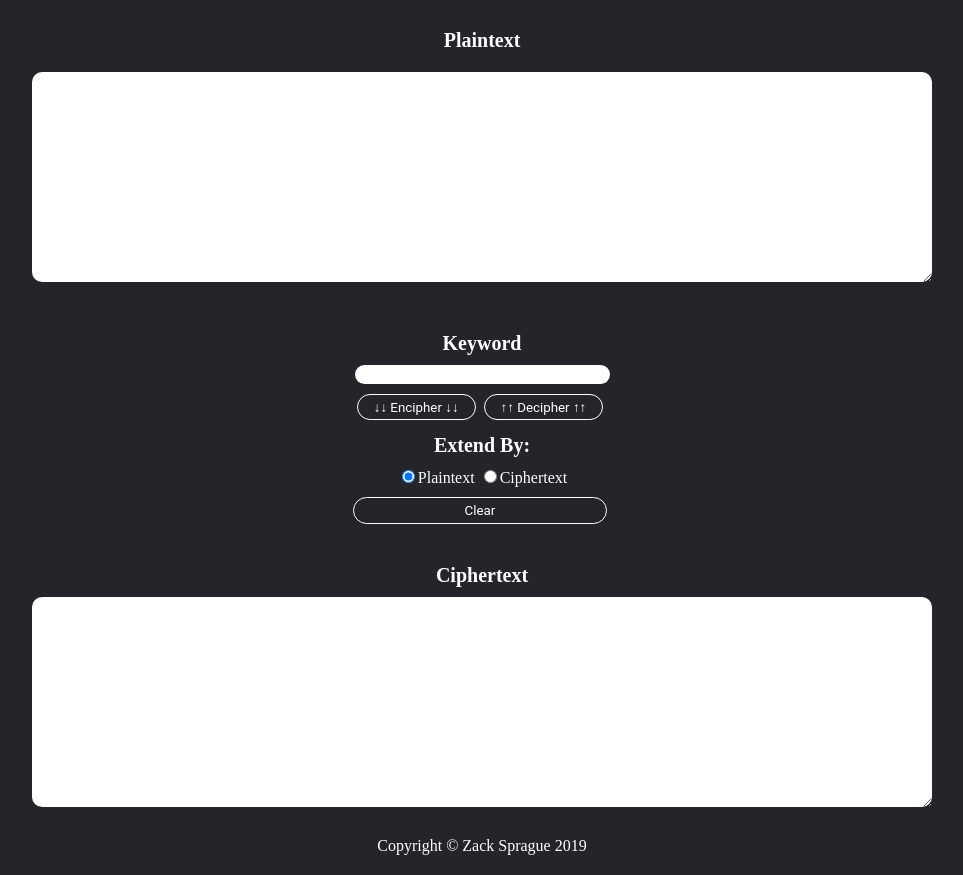
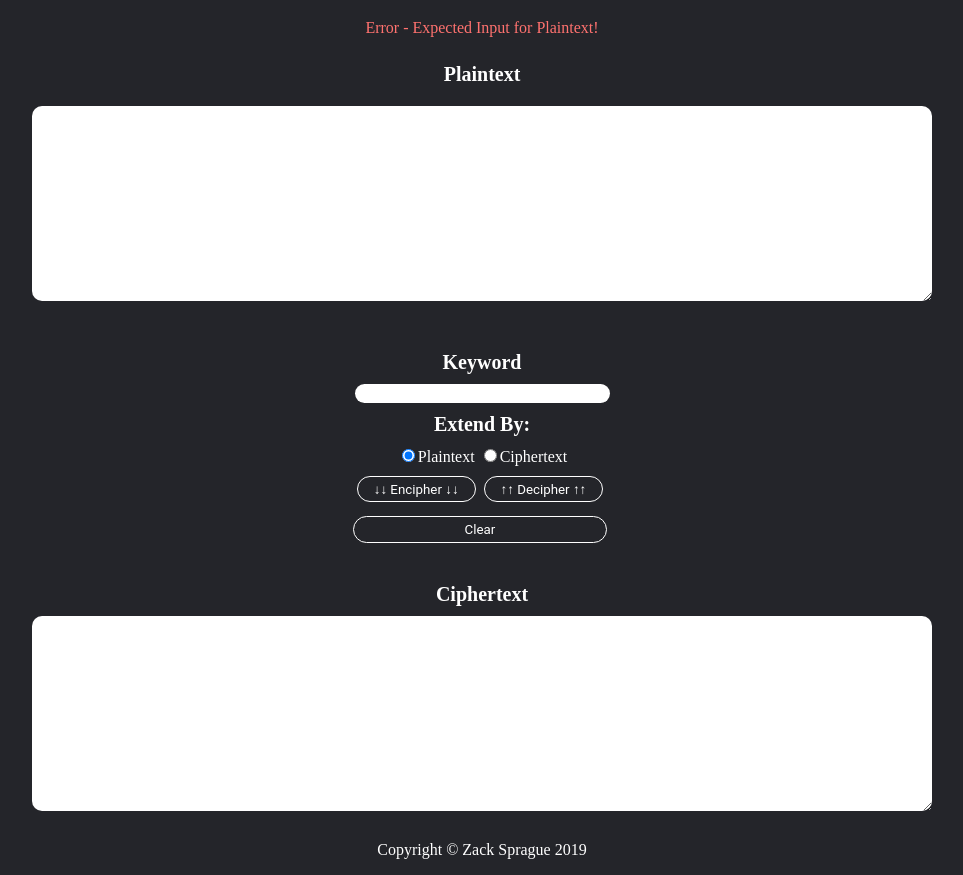
Before and after one commit to z-sprague/Autokey, a plain HTML site: page index.html in a window 1280 px wide. Both pictures are taken after a click on the button "↓↓ Encipher ↓↓". Shown: the part 61-936 px from the top of the page, without its empty margins (158-1121 px from the left). Drawn offline with Linux system fonts and the light colour scheme.

Commit message:
Appearance Changes

```diff
--- a/autokey.js
+++ b/autokey.js
@@ -30,7 +30,8 @@ function encipher_Clicked(){
 	var keyword = key + input;
 
 	/* Error checking for empty input fields */
-
+	if (input.length > 0 && key.length > 0) {
+		document.getElementById("errorMsg").textContent = "";
 		if (document.getElementById("radioPlain").checked){
 			var cryptText = extendPlain_encipher(keyword, input);
 			cryptText = output(cryptText);
@@ -41,6 +42,12 @@ function encipher_Clicked(){
 			cryptText = output(cryptText);
 			cText.value = cryptText;
 		}
+	}
+	else if (input.length > 0 && key.length == 0) {
+		document.getElementById("errorMsg").textContent = 'Error - Expected Input for Keyword!';
+	}
+	else
+		document.getElementById("errorMsg").textContent = 'Error - Expected Input for Plaintext!';
 }
 
 function extendPlain_encipher(keyword, plainText){
@@ -78,6 +85,8 @@ function decipher_Clicked(){
 	var cText = document.getElementById("cText").value.replace(/[^A-Za-z]+/g, "").toUpperCase();
 	var key = document.getElementById("keyword").value.replace(/[^A-Za-z]+/g, "").toUpperCase();
 
+	if (cText.length > 0) {
+		document.getElementById("errorMsg").textContent = "";
 		if (document.getElementById("radioPlain").checked){
 			var plainText = extendPlain_decipher(key, cText);
 			plainText = output(plainText);
@@ -87,6 +96,10 @@ function decipher_Clicked(){
 			var plainText = extendCrypt_decipher(key, cText);
 			plainText = output(plainText);
 			pText.value = plainText.toLowerCase();
+		}
+	}
+	else {
+		document.getElementById("errorMsg").textContent = 'Error - Expected Input for Ciphertext!';
 	}
 }
 
@@ -137,6 +150,7 @@ function clear_Clicked(){
     document.getElementById("keyword").value = "";
     document.getElementById("pText").value = "";
     document.getElementById("cText").value = "";
+		document.getElementById("errorMsg").textContent = "";
 }
 
 /* Output text in 5-letter blocks */
--- a/index.html
+++ b/index.html
@@ -19,10 +19,10 @@
 </head>
 <body>
 
-<div class="label">
+<div class="name">
 	<h1>Autokey Solver</h1>
 </div>
-
+<label class="errorMsg" id="errorMsg"></label>
 <div class="plain">
 	<ul class="ioText" style="list-style-type:none;">
 		<li><label class="textLabel" id="pLbl"><b>Plaintext</b></label><li>
@@ -33,12 +33,12 @@
 	<ul class="ioText" style="list-style-type:none;">
 		<li><label class="textLabel" id="kLbl"><b>Keyword</b></label></li>
 		<li><input type="text" autocomplete="off" class="textarea" id="keyword"></li>
-		<li><button type="button" class="solveBtns" id="encipher" onclick="encipher_Clicked()">↓↓ Encipher ↓↓</button>
-				<button button="button" class="solveBtns" id="decipher" onclick="decipher_Clicked()">↑↑ Decipher ↑↑</button></li>
 		<li><label class="textLabel" id="eLbl"><b>Extend By:</b></label></li>
 		<li><input type="radio" name="radio" class="radioBtns" id="radioPlain" checked>Plaintext</input>
 				<input type="radio" class="radioBtns" name="radio" id="radioCrypt">Ciphertext</input></li>
-		<li><button type="button" class="solveBtns" id="clear" onclick="clear_Clicked()">Clear</button></li>
+				<li><button type="button" class="solveBtns" id="encipher" onclick="encipher_Clicked()">↓↓ Encipher ↓↓</button>
+				<button button="button" class="solveBtns" id="decipher" onclick="decipher_Clicked()">↑↑ Decipher ↑↑</button></li>
+				<li><button type="button" class="solveBtns" id="clear" onclick="clear_Clicked()">Clear</button></li>
 	</ul>
 </div>
 	<div class="crypt">
--- a/style.css
+++ b/style.css
@@ -38,7 +38,7 @@ button:focus, button:active {
 body #pText, #cText {
 	background-color: white;
 	width: 60em;
-	height: 14em;
+	height: 13em;
 }
 
 body .ioText {
@@ -76,3 +76,7 @@ body #pLbl, #kLbl, #eLbl ,#cLbl {
 	font-size: 20px;
 	font-weight: bold;
 }
+
+body .errorMsg {
+	color: #ff726f;
+}
```
Lines whose indentation alone changed are shown as unchanged.
